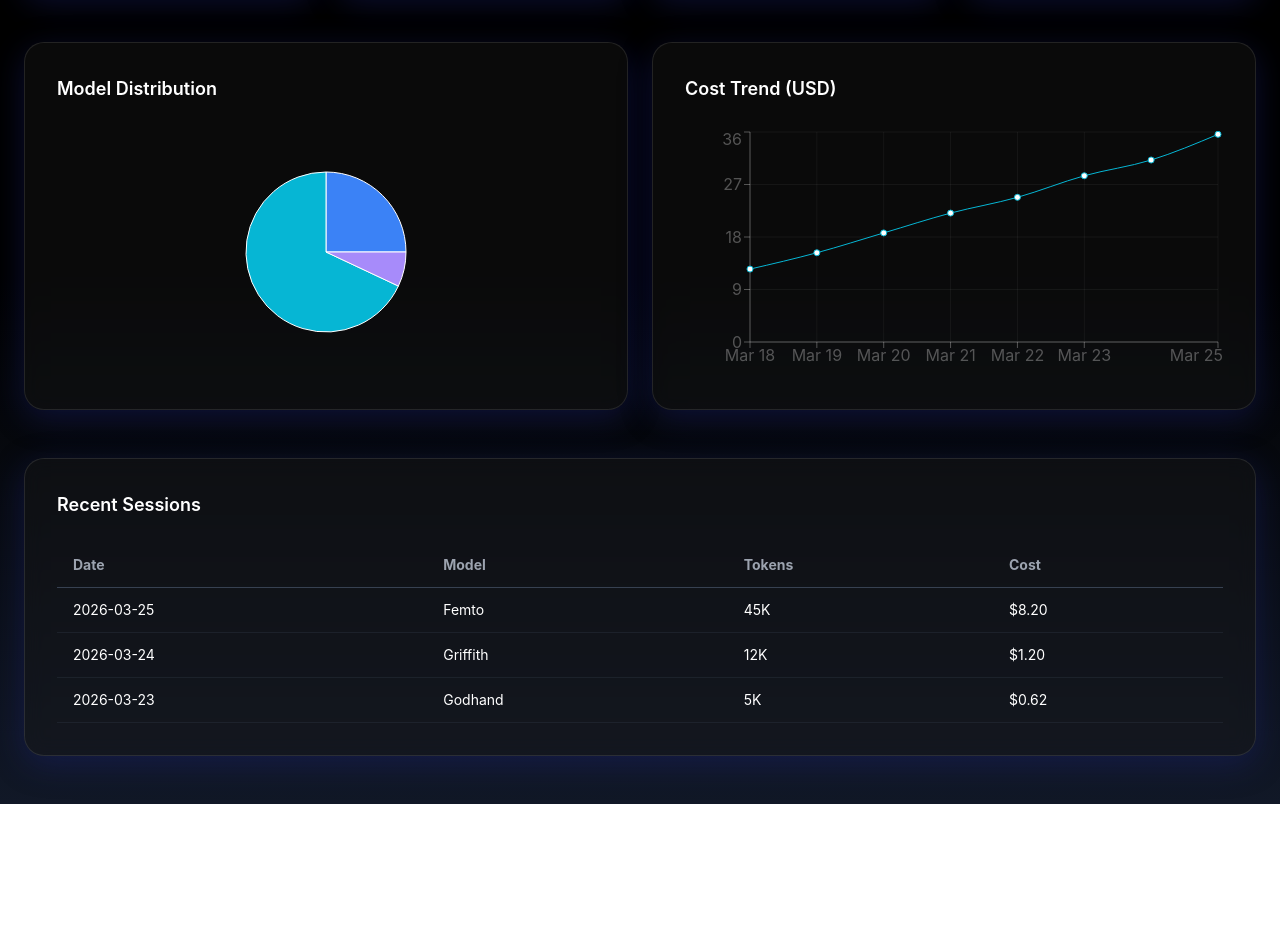
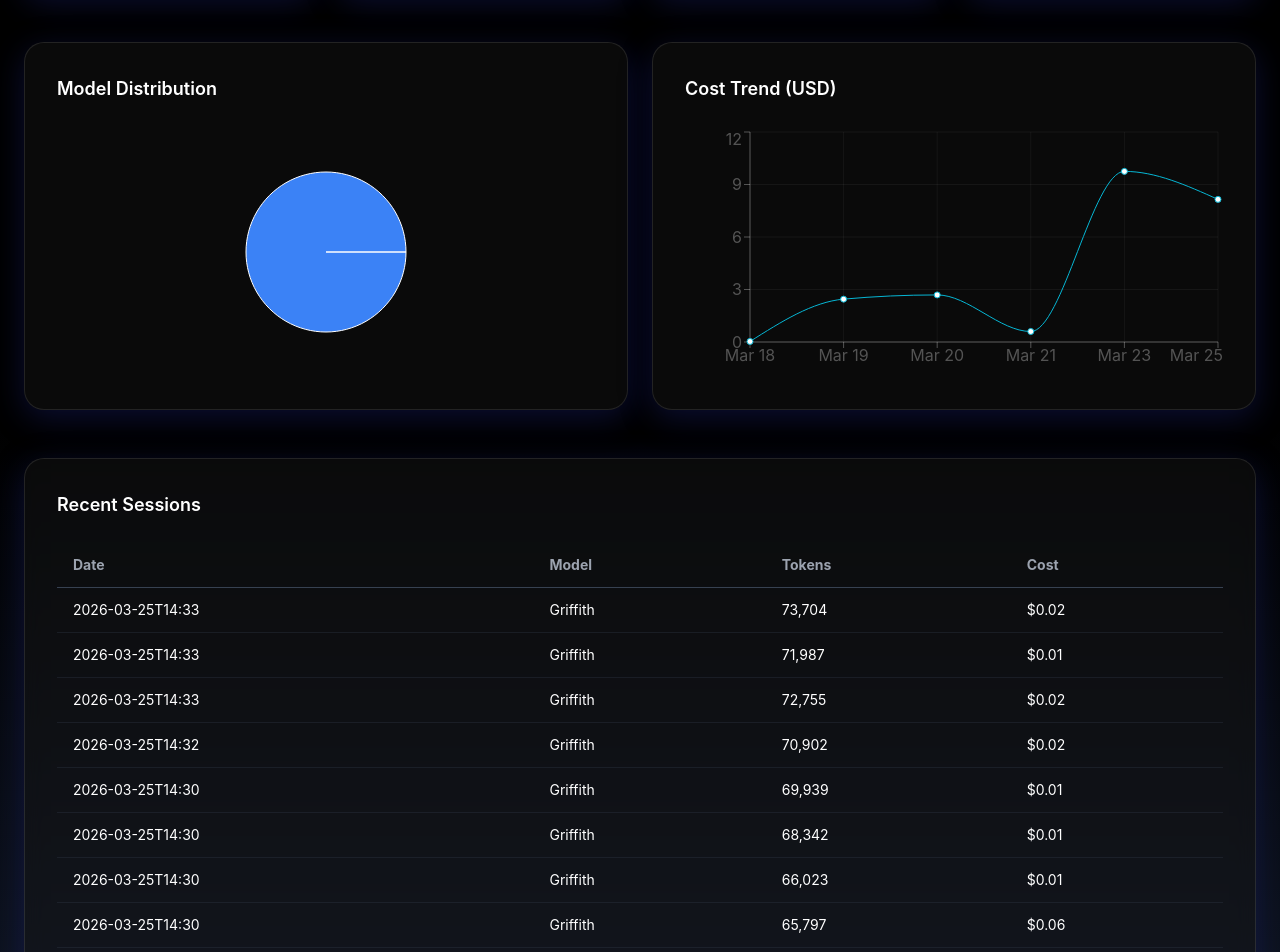
Before and after one commit to Tashil10/griffith-dashboard, a Next.js app: page / in a window 1280 px wide. Shown: the part 380-1332 px from the top of the page. Before the commit the page ends 1184 px from the top, so only its background shows below. Built offline with nearby package versions, Linux system fonts and the light colour scheme.

Commit message:
Add: Real data pipeline - parse OpenClaw sessions & live dashboard integration

```diff
--- /dev/null
+++ b/public/data/data.json
@@ -0,0 +1,176 @@
+{
+  "totalCost": 23.66,
+  "totalTokens": "78268K",
+  "totalSessions": 686,
+  "modelBreakdown": {
+    "Griffith": {
+      "count": 686,
+      "cost": 23.6647867,
+      "tokens": 78267608
+    }
+  },
+  "dailyTrend": {
+    "2026-03-18": 0.03295019999999999,
+    "2026-03-19": 2.447287899999999,
+    "2026-03-20": 2.6916809999999995,
+    "2026-03-21": 0.5997417,
+    "2026-03-23": 9.747012799999993,
+    "2026-03-25": 8.146113099999999
+  },
+  "recentSessions": [
+    {
+      "date": "2026-03-25T14:33",
+      "model": "Griffith",
+      "tokens": 73704,
+      "cost": "0.02"
+    },
+    {
+      "date": "2026-03-25T14:33",
+      "model": "Griffith",
+      "tokens": 71987,
+      "cost": "0.01"
+    },
+    {
+      "date": "2026-03-25T14:33",
+      "model": "Griffith",
+      "tokens": 72755,
+      "cost": "0.02"
+    },
+    {
+      "date": "2026-03-25T14:32",
+      "model": "Griffith",
+      "tokens": 70902,
+      "cost": "0.02"
+    },
+    {
+      "date": "2026-03-25T14:30",
+      "model": "Griffith",
+      "tokens": 69939,
+      "cost": "0.01"
+    },
+    {
+      "date": "2026-03-25T14:30",
+      "model": "Griffith",
+      "tokens": 68342,
+      "cost": "0.01"
+    },
+    {
+      "date": "2026-03-25T14:30",
+      "model": "Griffith",
+      "tokens": 66023,
+      "cost": "0.01"
+    },
+    {
+      "date": "2026-03-25T14:30",
+      "model": "Griffith",
+      "tokens": 65797,
+      "cost": "0.06"
+    },
+    {
+      "date": "2026-03-25T14:30",
+      "model": "Griffith",
+      "tokens": 65369,
+      "cost": "0.01"
+    },
+    {
+      "date": "2026-03-25T14:28",
+      "model": "Griffith",
+      "tokens": 65052,
+      "cost": "0.01"
+    },
+    {
+      "date": "2026-03-25T14:27",
+      "model": "Griffith",
+      "tokens": 64830,
+      "cost": "0.01"
+    },
+    {
+      "date": "2026-03-25T14:27",
+      "model": "Griffith",
+      "tokens": 64435,
+      "cost": "0.01"
+    },
+    {
+      "date": "2026-03-25T14:23",
+      "model": "Griffith",
+      "tokens": 64041,
+      "cost": "0.01"
+    },
+    {
+      "date": "2026-03-25T14:22",
+      "model": "Griffith",
+      "tokens": 64229,
+      "cost": "0.01"
+    },
+    {
+      "date": "2026-03-25T14:20",
+      "model": "Griffith",
+      "tokens": 63278,
+      "cost": "0.05"
+    },
+    {
+      "date": "2026-03-25T14:20",
+      "model": "Griffith",
+      "tokens": 63368,
+      "cost": "0.01"
+    },
+    {
+      "date": "2026-03-25T14:19",
+      "model": "Griffith",
+      "tokens": 61502,
+      "cost": "0.01"
+    },
+    {
+      "date": "2026-03-25T14:14",
+      "model": "Griffith",
+      "tokens": 60708,
+      "cost": "0.05"
+    },
+    {
+      "date": "2026-03-25T14:14",
+      "model": "Griffith",
+      "tokens": 61270,
+      "cost": "0.01"
+    },
+    {
+      "date": "2026-03-25T14:11",
+      "model": "Griffith",
+      "tokens": 60513,
+      "cost": "0.06"
+    }
+  ],
+  "modelDistribution": [
+    {
+      "name": "Griffith",
+      "value": 100,
+      "count": 686,
+      "cost": 23.66
+    }
+  ],
+  "costTrendData": [
+    {
+      "date": "Mar 18",
+      "cost": 0.03
+    },
+    {
+      "date": "Mar 19",
+      "cost": 2.45
+    },
+    {
+      "date": "Mar 20",
+      "cost": 2.69
+    },
+    {
+      "date": "Mar 21",
+      "cost": 0.6
+    },
+    {
+      "date": "Mar 23",
+      "cost": 9.75
+    },
+    {
+      "date": "Mar 25",
+      "cost": 8.15
+    }
+  ]
+}
--- /dev/null
+++ b/src/hooks/useData.js
@@ -0,0 +1,21 @@
+import { useEffect, useState } from 'react'
+
+export function useData() {
+  const [data, setData] = useState(null)
+  const [loading, setLoading] = useState(true)
+
+  useEffect(() => {
+    fetch('/data/data.json')
+      .then(r => r.json())
+      .then(d => {
+        setData(d)
+        setLoading(false)
+      })
+      .catch(e => {
+        console.error('Failed to load data:', e)
+        setLoading(false)
+      })
+  }, [])
+
+  return { data, loading }
+}
--- a/src/pages/index.tsx
+++ b/src/pages/index.tsx
@@ -1,28 +1,38 @@
 import Head from 'next/head'
 import Header from '@/components/Header'
 import StatCard from '@/components/StatCard'
+import { useData } from '@/hooks/useData'
 import { PieChart, Pie, Cell, LineChart, Line, XAxis, YAxis, CartesianGrid, Tooltip, ResponsiveContainer } from 'recharts'
-
-const modelData = [
-  { name: 'Griffith', value: 25 },
-  { name: 'Femto', value: 68 },
-  { name: 'Godhand', value: 7 }
-]
-
-const costData = [
-  { date: 'Mar 18', cost: 12.5 },
-  { date: 'Mar 19', cost: 15.3 },
-  { date: 'Mar 20', cost: 18.7 },
-  { date: 'Mar 21', cost: 22.1 },
-  { date: 'Mar 22', cost: 24.8 },
-  { date: 'Mar 23', cost: 28.5 },
-  { date: 'Mar 24', cost: 31.2 },
-  { date: 'Mar 25', cost: 35.6 },
-]
 
 const COLORS = ['#3b82f6', '#06b6d4', '#a78bfa']
 
 export default function Home() {
+  const { data, loading } = useData()
+
+  if (loading) {
+    return (
+      <>
+        <Head><title>Griffith Dashboard</title></Head>
+        <Header />
+        <div className="h-screen flex items-center justify-center">
+          <p className="text-gray-400">Loading data...</p>
+        </div>
+      </>
+    )
+  }
+
+  if (!data) {
+    return (
+      <>
+        <Head><title>Griffith Dashboard</title></Head>
+        <Header />
+        <div className="h-screen flex items-center justify-center">
+          <p className="text-gray-400">No data available</p>
+        </div>
+      </>
+    )
+  }
+
   return (
     <>
       <Head><title>Griffith Dashboard</title></Head>
@@ -30,31 +40,34 @@ export default function Home() {
       <main className="min-h-screen bg-gradient-to-b from-black via-black to-gray-900">
         <div className="max-w-7xl mx-auto px-6 py-12">
           <h2 className="text-4xl font-bold mb-2">Dashboard</h2>
-          <p className="text-gray-400 mb-12">Model usage and cost analytics</p>
+          <p className="text-gray-400 mb-12">Real-time model usage analytics</p>
 
           <div className="grid grid-cols-1 md:grid-cols-2 lg:grid-cols-4 gap-6 mb-12">
-            <StatCard label="Total Cost" value="$187.50" />
-            <StatCard label="Total Tokens" value="1.2M" />
-            <StatCard label="Sessions" value="312" />
-            <StatCard label="Favorite Model" value="Femto" />
+            <StatCard label="Total Cost" value={`$${data.totalCost}`} />
+            <StatCard label="Total Tokens" value={data.totalTokens} />
+            <StatCard label="Sessions" value={data.totalSessions} />
+            <StatCard label="Primary Model" value="Griffith" />
           </div>
 
           <div className="grid grid-cols-1 lg:grid-cols-2 gap-6 mb-12">
+            {data.modelDistribution && data.modelDistribution.length > 0 && (
               <div className="glass p-8 rounded-2xl">
                 <h3 className="text-lg font-semibold mb-6">Model Distribution</h3>
                 <ResponsiveContainer width="100%" height={250}>
                   <PieChart>
-                  <Pie data={modelData} cx="50%" cy="50%" outerRadius={80} fill="#8884d8" dataKey="value">
-                    {modelData.map((e, i) => <Cell key={i} fill={COLORS[i]} />)}
+                    <Pie data={data.modelDistribution} cx="50%" cy="50%" outerRadius={80} fill="#8884d8" dataKey="value">
+                      {data.modelDistribution.map((e, i) => <Cell key={i} fill={COLORS[i % COLORS.length]} />)}
                     </Pie>
                   </PieChart>
                 </ResponsiveContainer>
               </div>
+            )}
 
+            {data.costTrendData && data.costTrendData.length > 0 && (
               <div className="glass p-8 rounded-2xl">
                 <h3 className="text-lg font-semibold mb-6">Cost Trend (USD)</h3>
                 <ResponsiveContainer width="100%" height={250}>
-                <LineChart data={costData}>
+                  <LineChart data={data.costTrendData}>
                     <CartesianGrid stroke="rgba(255,255,255,0.05)" />
                     <XAxis stroke="rgba(255,255,255,0.3)" dataKey="date" />
                     <YAxis stroke="rgba(255,255,255,0.3)" />
@@ -63,8 +76,10 @@ export default function Home() {
                   </LineChart>
                 </ResponsiveContainer>
               </div>
+            )}
           </div>
 
+          {data.recentSessions && data.recentSessions.length > 0 && (
             <div className="glass p-8 rounded-2xl">
               <h3 className="text-lg font-semibold mb-6">Recent Sessions</h3>
               <table className="w-full text-sm">
@@ -77,21 +92,18 @@ export default function Home() {
                   </tr>
                 </thead>
                 <tbody>
-                {[
-                  ['2026-03-25', 'Femto', '45K', '$8.20'],
-                  ['2026-03-24', 'Griffith', '12K', '$1.20'],
-                  ['2026-03-23', 'Godhand', '5K', '$0.62'],
-                ].map((r, i) => (
+                  {data.recentSessions.slice(0, 10).map((row, i) => (
                     <tr key={i} className="border-b border-gray-700/30 hover:bg-gray-800/20">
-                    <td className="py-3 px-4">{r[0]}</td>
-                    <td className="py-3 px-4">{r[1]}</td>
-                    <td className="py-3 px-4">{r[2]}</td>
-                    <td className="py-3 px-4">{r[3]}</td>
+                      <td className="py-3 px-4">{row.date}</td>
+                      <td className="py-3 px-4">{row.model}</td>
+                      <td className="py-3 px-4">{row.tokens.toLocaleString()}</td>
+                      <td className="py-3 px-4">${row.cost}</td>
                     </tr>
                   ))}
                 </tbody>
               </table>
             </div>
+          )}
         </div>
       </main>
     </>
```
Also changed, not shown: sync-data.js (added, +119 -0 lines). Lines whose indentation alone changed are shown as unchanged.
